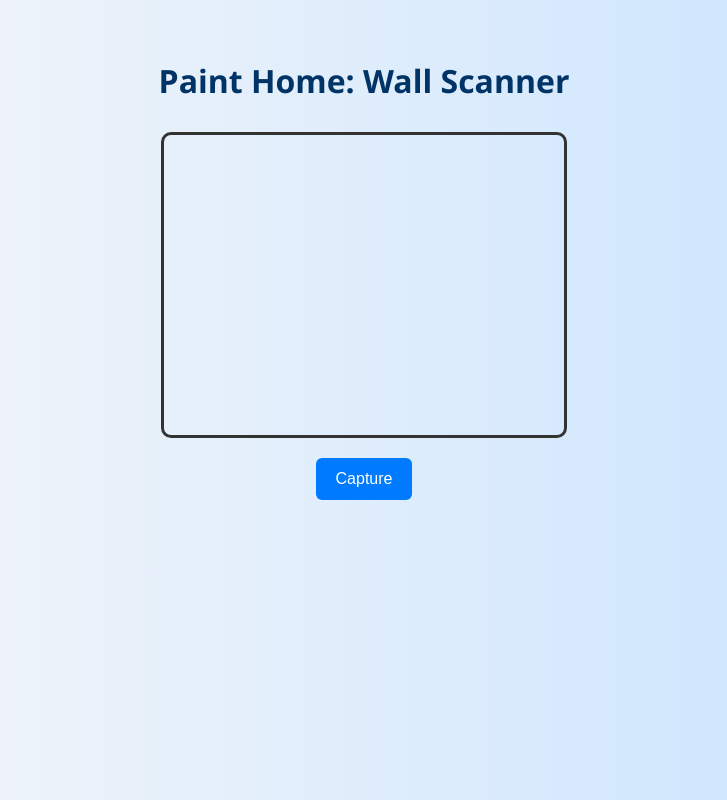
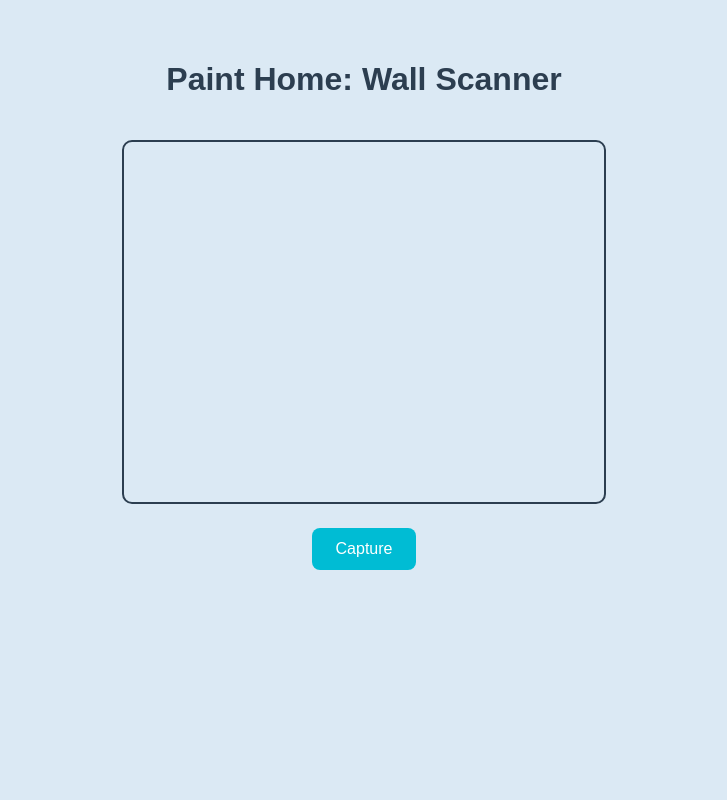
Before and after one commit to notbittu/white444, a Flask app: page / in a window 1280 px wide. Shown: the whole page, without its empty margins (276-1003 px from the left). Run offline with Flask 3, Linux system fonts and the light colour scheme.

Commit message:
Update index.html

```diff
--- a/templates/index.html
+++ b/templates/index.html
@@ -1,69 +1,72 @@
 <!DOCTYPE html>
-<html lang="en">
+<html>
 <head>
-  <meta charset="UTF-8">
-  <title>Paint Home Scanner</title>
+    <title>Paint Home: Wall Scanner</title>
     <style>
         body {
-      font-family: 'Segoe UI', sans-serif;
-      background: linear-gradient(to right, #f8f8f8, #c6e2ff);
+            font-family: Arial, sans-serif;
+            background: #dbe9f4;
             text-align: center;
-      padding: 30px;
+            margin: 0;
+            padding: 40px;
         }
         h1 {
-      color: #003366;
-      margin-bottom: 20px;
+            color: #2c3e50;
         }
         video, canvas {
-      border: 3px solid #333;
+            border: 2px solid #2c3e50;
             border-radius: 10px;
-      margin-top: 10px;
+            margin-top: 20px;
         }
         button {
-      margin: 15px;
-      padding: 12px 20px;
+            margin-top: 20px;
+            padding: 12px 24px;
             font-size: 16px;
+            background-color: #00bcd4;
+            color: white;
             border: none;
-      border-radius: 6px;
-      background-color: #007BFF;
-      color: white;
+            border-radius: 8px;
             cursor: pointer;
         }
+        button:hover {
+            background-color: #0097a7;
+        }
         #result {
-      margin-top: 20px;
+            margin-top: 30px;
             font-size: 18px;
-      font-weight: bold;
-      color: green;
+            color: #333;
         }
     </style>
 </head>
 <body>
-
     <h1>Paint Home: Wall Scanner</h1>
 
-  <video id="video" width="400" height="300" autoplay></video>
+    <video id="video" width="480" height="360" autoplay></video>
     <br>
-  <button onclick="captureImage()">Capture</button>
-  <canvas id="canvas" width="400" height="300" style="display:none;"></canvas>
+    <button onclick="capture()">Capture</button>
 
+    <canvas id="canvas" width="480" height="360" style="display:none;"></canvas>
     <div id="result"></div>
 
     <script>
         const video = document.getElementById('video');
         const canvas = document.getElementById('canvas');
-    const ctx = canvas.getContext('2d');
+        const resultDiv = document.getElementById('result');
 
+        // Request camera access
         navigator.mediaDevices.getUserMedia({ video: true })
             .then(stream => {
                 video.srcObject = stream;
             })
-      .catch(error => {
-        alert('Camera access denied or not supported.');
+            .catch(err => {
+                console.error("Camera access error:", err);
+                resultDiv.innerText = "Error: Camera access denied.";
             });
 
-    function captureImage() {
-      ctx.drawImage(video, 0, 0, canvas.width, canvas.height);
-      canvas.toBlob(function(blob) {
+        function capture() {
+            const context = canvas.getContext('2d');
+            context.drawImage(video, 0, 0, canvas.width, canvas.height);
+            canvas.toBlob(blob => {
                 const formData = new FormData();
                 formData.append('image', blob, 'capture.jpg');
 
@@ -71,19 +74,16 @@
                     method: 'POST',
                     body: formData
                 })
-        .then(res => res.json())
+                .then(response => response.json())
                 .then(data => {
-          document.getElementById('result').innerHTML =
-            Suggested Color: <span style="color:${data.suggested_color};">${data.suggested_color}</span>;
-          document.body.style.backgroundColor = data.suggested_color;
+                    resultDiv.innerHTML = <p><strong>Suggested Paint Color:</strong> <span style="background-color:${data.suggested_color}; padding: 5px 10px; border-radius: 4px;">${data.suggested_color}</span></p>;
                 })
-        .catch(err => {
-          console.error(err);
-          alert("Failed to fetch color.");
+                .catch(error => {
+                    resultDiv.innerText = 'Error sending image to server';
+                    console.error('Upload error:', error);
                 });
             }, 'image/jpeg');
         }
     </script>
-
 </body>
 </html>
```
Lines whose indentation alone changed are shown as unchanged.
